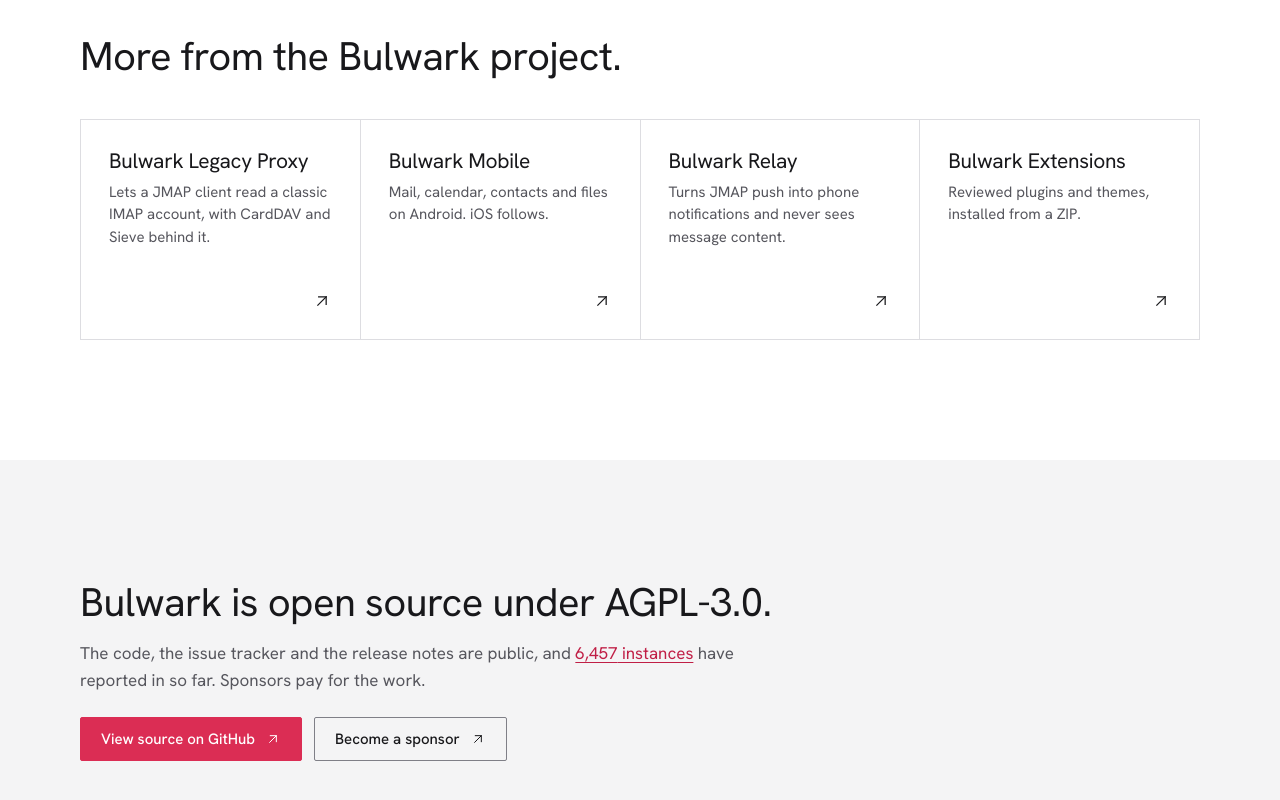
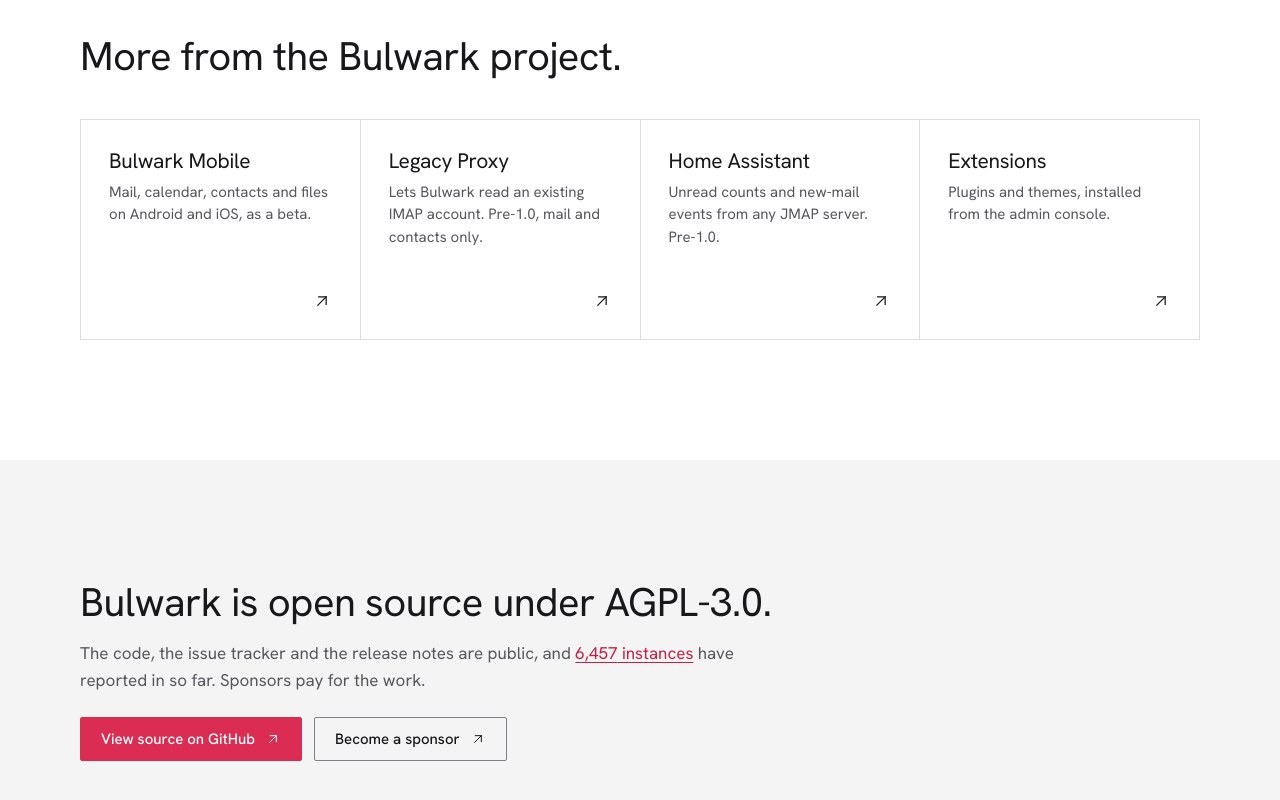
Before and after one commit to bulwarkmail/website, a Next.js app: page / in a window 1280 px wide. Shown: the part 6290-7090 px from the top of the page. Built offline with nearby package versions, Linux system fonts and the light colour scheme; no server answers.

Commit message:
docs: state the maturity of the sibling projects on the homepage

```diff
--- a/src/app/page.tsx
+++ b/src/app/page.tsx
@@ -407,24 +407,24 @@ function ProjectsSection() {
         </div>
         <div className="bw-tiles">
           <Tile
-            href="https://github.com/bulwarkmail/legacy-proxy"
-            title="Bulwark Legacy Proxy"
-            text="Lets a JMAP client read a classic IMAP account, with CardDAV and Sieve behind it."
+            href="https://github.com/bulwarkmail/native"
+            title="Bulwark Mobile"
+            text="Mail, calendar, contacts and files on Android and iOS, as a beta."
           />
           <Tile
-            href="https://github.com/bulwarkmail/native"
-            title="Bulwark Mobile"
-            text="Mail, calendar, contacts and files on Android. iOS follows."
+            href="https://github.com/bulwarkmail/legacy-proxy"
+            title="Legacy Proxy"
+            text="Lets Bulwark read an existing IMAP account. Pre-1.0, mail and contacts only."
           />
           <Tile
-            href="https://github.com/bulwarkmail/relay"
-            title="Bulwark Relay"
-            text="Turns JMAP push into phone notifications and never sees message content."
+            href="https://github.com/bulwarkmail/homeassistant-jmap"
+            title="Home Assistant"
+            text="Unread counts and new-mail events from any JMAP server. Pre-1.0."
           />
           <Tile
             href="https://extensions.bulwarkmail.org/"
-            title="Bulwark Extensions"
-            text="Reviewed plugins and themes, installed from a ZIP."
+            title="Extensions"
+            text="Plugins and themes, installed from the admin console."
           />
         </div>
       </div>
```
